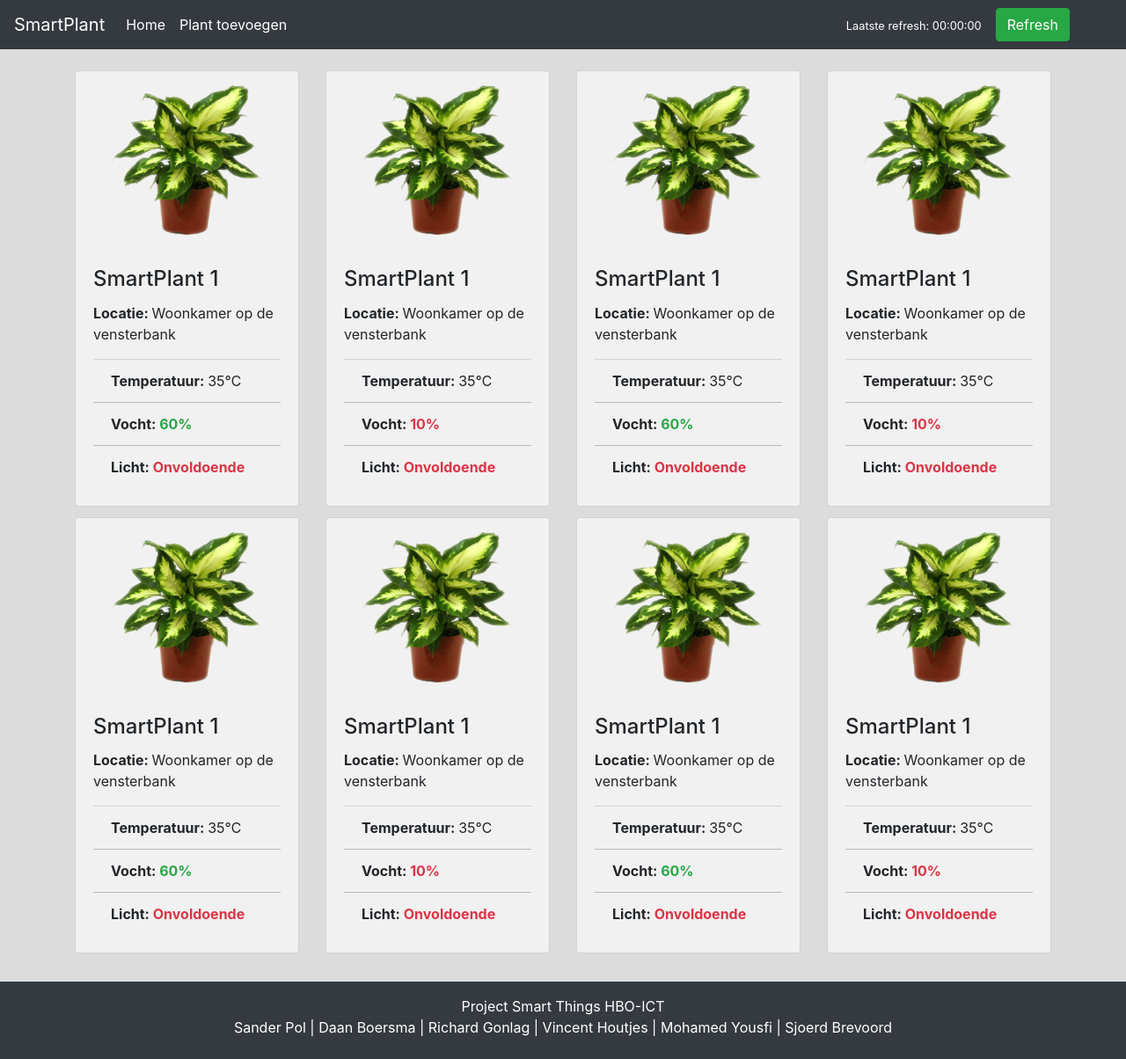
After one commit to r8420/1st-KBS-project--Smartplant, a PHP site: page / in a window 1280 px wide. The commit adds this page. Shown: the whole page at 88% size. Run offline with PHP 8.4, Linux system fonts and the light colour scheme.

Commit message:
weiziging
website aangepast

```diff
--- /dev/null
+++ b/website/inc/footer.php
@@ -0,0 +1,13 @@
+<footer class="flex-container bg-dark text-white d-flex justify-content-center mt-4 pt-3 pb-2">
+      <p class="text-center">Project Smart Things HBO-ICT<br>Sander Pol | Daan Boersma  | Richard Gonlag  | Vincent Houtjes | Mohamed Yousfi | Sjoerd Brevoord
+      </p>
+
+    </footer>
+
+    <!-- Optional JavaScript -->
+    <!-- jQuery first, then Popper.js, then Bootstrap JS -->
+    <script src="https://code.jquery.com/jquery-3.3.1.slim.min.js" integrity="sha384-q8i/X+965DzO0rT7abK41JStQIAqVgRVzpbzo5smXKp4YfRvH+8abtTE1Pi6jizo" crossorigin="anonymous"></script>
+    <script src="https://cdnjs.cloudflare.com/ajax/libs/popper.js/1.14.7/umd/popper.min.js" integrity="sha384-UO2eT0CpHqdSJQ6hJty5KVphtPhzWj9WO1clHTMGa3JDZwrnQq4sF86dIHNDz0W1" crossorigin="anonymous"></script>
+    <script src="https://stackpath.bootstrapcdn.com/bootstrap/4.3.1/js/bootstrap.min.js" integrity="sha384-JjSmVgyd0p3pXB1rRibZUAYoIIy6OrQ6VrjIEaFf/nJGzIxFDsf4x0xIM+B07jRM" crossorigin="anonymous"></script>
+  </body>
+</html>
--- /dev/null
+++ b/website/inc/header.php
@@ -0,0 +1,33 @@
+<!doctype html>
+<html lang="en">
+  <head>
+    <!-- Required meta tags -->
+    <meta charset="utf-8">
+    <meta name="viewport" content="width=device-width, initial-scale=1, shrink-to-fit=no">
+
+    <!-- Bootstrap CSS -->
+    <link rel="stylesheet" href="https://stackpath.bootstrapcdn.com/bootstrap/4.3.1/css/bootstrap.min.css" integrity="sha384-ggOyR0iXCbMQv3Xipma34MD+dH/1fQ784/j6cY/iJTQUOhcWr7x9JvoRxT2MZw1T" crossorigin="anonymous">
+    <link rel="stylesheet" href="style.css">
+
+    <title>Hello, world!</title>
+  </head>
+  <body class="bg-gainsboro">
+        <nav class="navbar navbar-expand-lg navbar-dark bg-dark">
+                <a class="navbar-brand text-white" href="index.php">SmartPlant</a>
+                <button class="navbar-toggler" type="button" data-toggle="collapse" data-target="#navbarSupportedContent" aria-controls="navbarSupportedContent" aria-expanded="false" aria-label="Toggle navigation">
+                  <span class="navbar-toggler-icon"></span>
+                </button>
+
+                <div class="collapse navbar-collapse" id="navbarSupportedContent">
+                  <ul class="navbar-nav mr-auto">
+                    <li class="nav-item active">
+                      <a class="nav-link text-white" href="index.php">Home <span class="sr-only">(current)</span></a>
+                    </li>
+                    <li class="nav-item">
+                      <a class="nav-link text-white" href="toevoegen.php">Plant toevoegen</a>
+                    </li>
+                  </ul>
+                  <span class="text-white mr-3"><small>Laatste refresh: 00:00:00</small></span>
+                  <button class="btn btn-success my-2 my-sm-0 mr-5">Refresh</button>
+                </div>
+              </nav>
--- a/index.html
+++ b/website/index.php
@@ -1,36 +1,6 @@
-<!doctype html>
-<html lang="en">
-  <head>
-    <!-- Required meta tags -->
-    <meta charset="utf-8">
-    <meta name="viewport" content="width=device-width, initial-scale=1, shrink-to-fit=no">
-
-    <!-- Bootstrap CSS -->
-    <link rel="stylesheet" href="https://stackpath.bootstrapcdn.com/bootstrap/4.3.1/css/bootstrap.min.css" integrity="sha384-ggOyR0iXCbMQv3Xipma34MD+dH/1fQ784/j6cY/iJTQUOhcWr7x9JvoRxT2MZw1T" crossorigin="anonymous">
-    <link rel="stylesheet" href="style.css">
-
-    <title>Hello, world!</title>
-  </head>
-  <body class="bg-gainsboro">
-        <nav class="navbar navbar-expand-lg navbar-dark bg-dark">
-                <a class="navbar-brand text-white" href="#">SmartPlant</a>
-                <button class="navbar-toggler" type="button" data-toggle="collapse" data-target="#navbarSupportedContent" aria-controls="navbarSupportedContent" aria-expanded="false" aria-label="Toggle navigation">
-                  <span class="navbar-toggler-icon"></span>
-                </button>
-
-                <div class="collapse navbar-collapse" id="navbarSupportedContent">
-                  <ul class="navbar-nav mr-auto">
-                    <li class="nav-item active">
-                      <a class="nav-link text-white" href="#">Home <span class="sr-only">(current)</span></a>
-                    </li>
-                    <li class="nav-item">
-                      <a class="nav-link text-white" href="#">Plant toevoegen</a>
-                    </li>
-                  </ul>
-                  <button class="btn btn-success my-2 my-sm-0 mr-5" >Refresh</button>
-                </div>
-              </nav>
-
+<?php
+include('inc/header.php');
+?>
     <div class="container">
         <div class="row mt-4">
             <div class="col">
@@ -162,16 +132,6 @@
 
 
     </div>
-    <footer class="flex-container bg-dark text-white d-flex justify-content-center mt-4 pt-3 pb-2">
-      <p class="text-center">Project Smart Things HBO-ICT<br>Sander Pol | Daan Boersma  | Richard Gonlag  | Vincent Houtjes | Mohamed Yousfi | Sjoerd Brevoord
-      </p>
-
-    </footer>
-
-    <!-- Optional JavaScript -->
-    <!-- jQuery first, then Popper.js, then Bootstrap JS -->
-    <script src="https://code.jquery.com/jquery-3.3.1.slim.min.js" integrity="sha384-q8i/X+965DzO0rT7abK41JStQIAqVgRVzpbzo5smXKp4YfRvH+8abtTE1Pi6jizo" crossorigin="anonymous"></script>
-    <script src="https://cdnjs.cloudflare.com/ajax/libs/popper.js/1.14.7/umd/popper.min.js" integrity="sha384-UO2eT0CpHqdSJQ6hJty5KVphtPhzWj9WO1clHTMGa3JDZwrnQq4sF86dIHNDz0W1" crossorigin="anonymous"></script>
-    <script src="https://stackpath.bootstrapcdn.com/bootstrap/4.3.1/js/bootstrap.min.js" integrity="sha384-JjSmVgyd0p3pXB1rRibZUAYoIIy6OrQ6VrjIEaFf/nJGzIxFDsf4x0xIM+B07jRM" crossorigin="anonymous"></script>
-  </body>
-</html>
+<?php
+include('inc/footer.php');
+?>
```
Also changed, not shown: website/toevoegen.php (added, +40 -0 lines), website/img/plant.png (renamed from img/plant.png), website/style.css (renamed from style.css).
